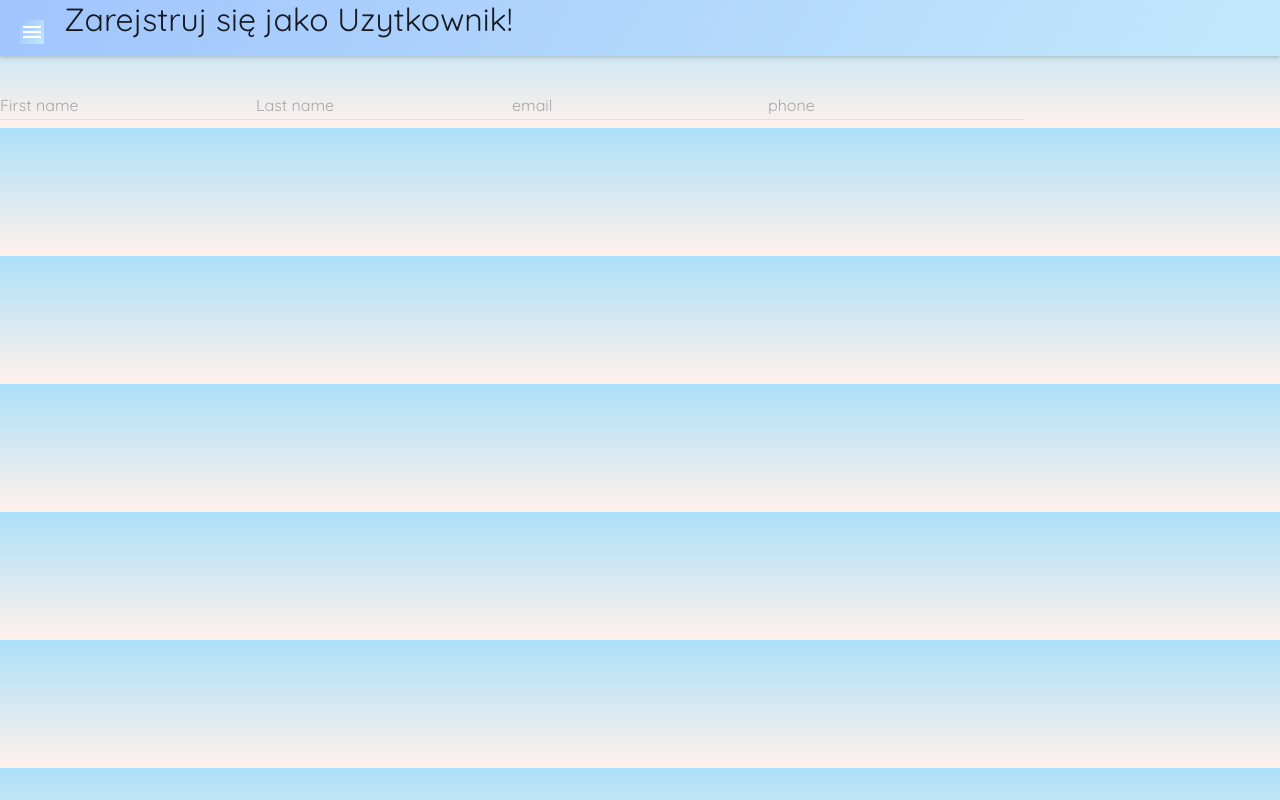
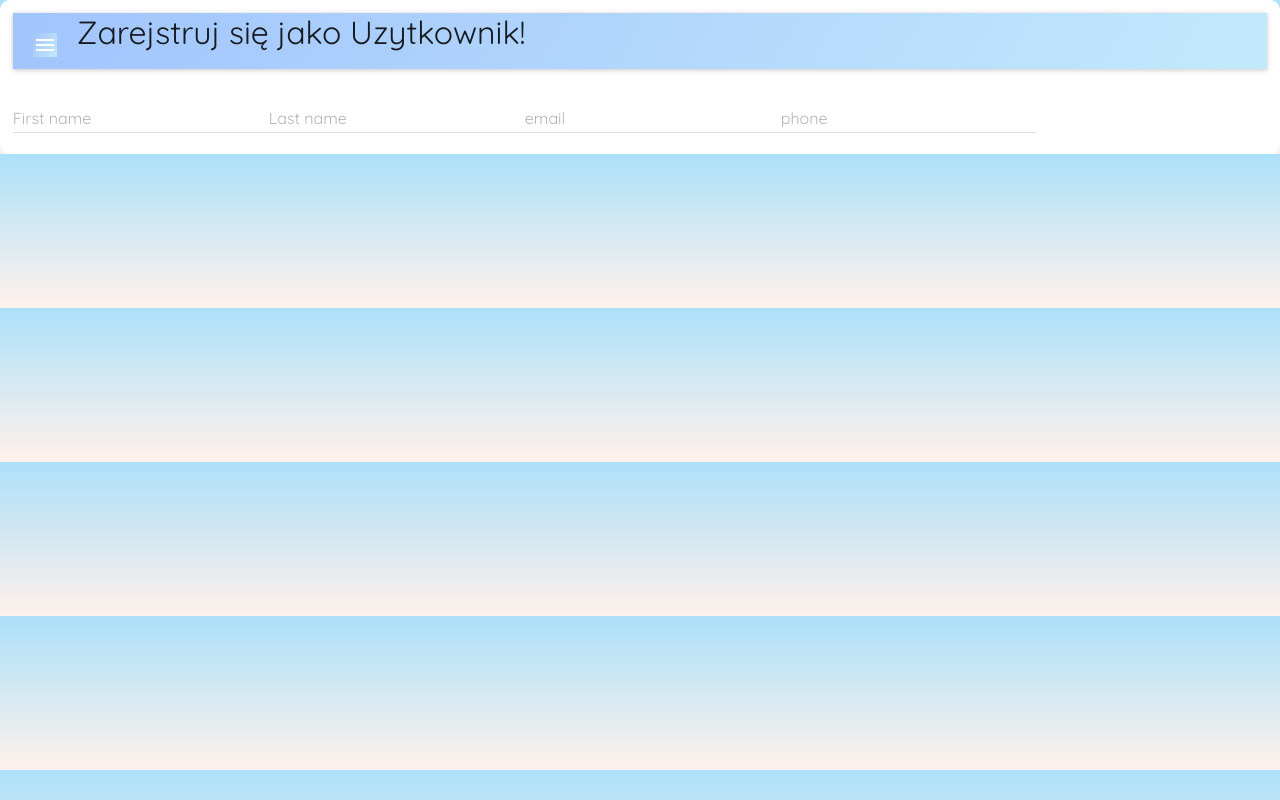
Before and after one commit to BasakKamil/imajster, a React app: page /userform in a window 1280 px wide. Built offline with nearby package versions, Linux system fonts and the light colour scheme; a web font is replaced by a local one; what re-base would draw is missing.

Commit message:
new 2019

```diff
--- a/src/Components/AdminPanel.js
+++ b/src/Components/AdminPanel.js
@@ -84,7 +84,7 @@ return(
         />
             <div class="Stm">
                 <h2>Stan magazynowy:</h2>
-                <ShowProducts products={this.state.products} removeFromInventory = {this.removeFromInventory} editMode={this.state.editMode}/>
+                <ShowProducts products={this.state.products} removeFromInventory = {this.removeFromInventory} editProduct={this.editProduct}/>
                 {/* {productShow} */}
             </div>
         </div>
--- a/src/Components/ShowProducts.js
+++ b/src/Components/ShowProducts.js
@@ -5,7 +5,7 @@ export class ShowProducts extends Component {
     render() {
         let list;
         if(this.props.products){
-            list = this.props.products.map((product) => <AdminProductView product={product} removeFromInventory={this.props.removeFromInventory} editProduct={this.editProduct}/>);
+            list = this.props.products.map((product) => <AdminProductView product={product} removeFromInventory={this.props.removeFromInventory} editProduct={this.props.editProduct}/>);
         }
         else{
             list = <div>Nie ma nic!</div>
--- a/src/style.scss
+++ b/src/style.scss
@@ -444,13 +444,10 @@ margin-top: 3%;
   }
 }
 .nav-links{
-
     z-index: 99;
     display: block;
     height: auto;
     min-height: 50px;
-
-
 }
 .KamilHeader {
   .Uno{
@@ -460,14 +457,11 @@ margin-top: 3%;
 }
 
 .Nowy{
-
     display: block;
     width: 100%;
     height: auto;
     min-height: 300px;
     background-color: red;
-
-
 }
 
 .marquee-inner{
@@ -725,6 +719,13 @@ body {
 }
 
 .Step1{
+
+    background: white;
+    border-radius: 10px;
+    padding: 1%;
+    color: black;
+
+
   div:nth-child(1){
     background-image: linear-gradient(120deg, #a1c4fd 0%, #c2e9fb 100%);
     }
```
